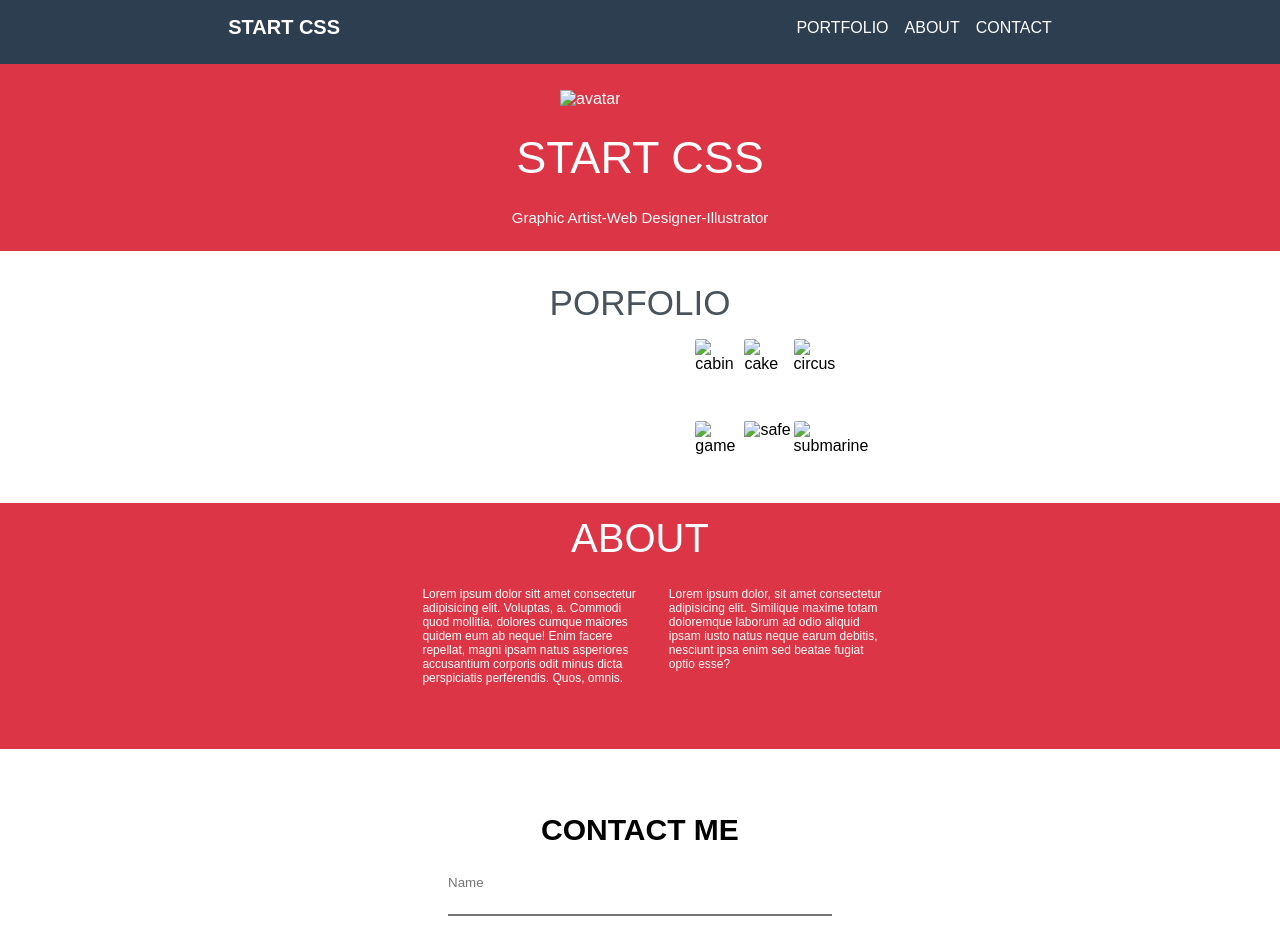
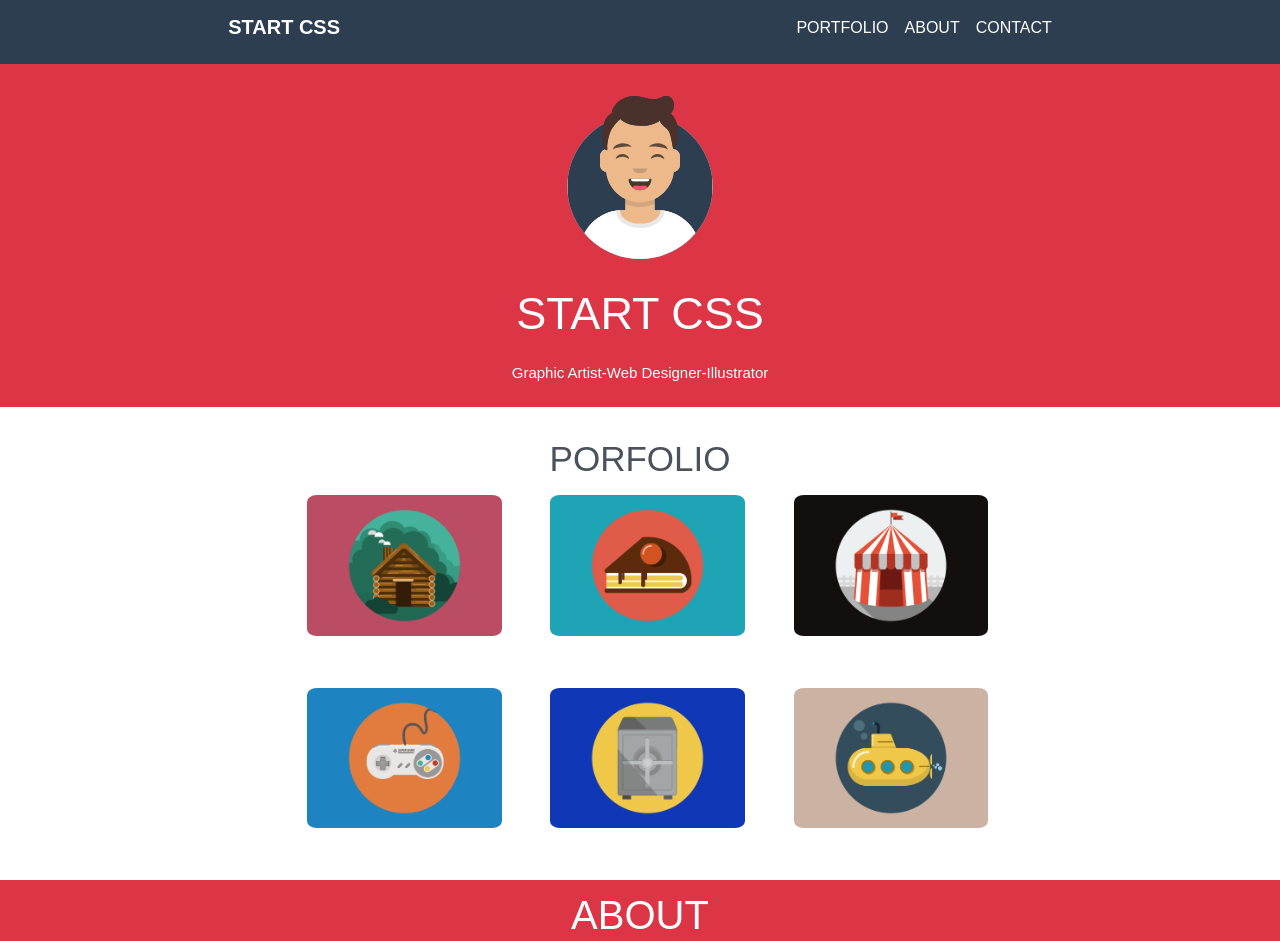
Before and after one commit to kzakaria97/start-css-12-04-2022, a plain HTML site: page index.html in a window 1280 px wide. Shown: the top 941 px of the page. Drawn offline with Linux system fonts and the light colour scheme.

Commit message:
last commit

```diff
--- a/index.html
+++ b/index.html
@@ -4,8 +4,8 @@
     <meta charset="UTF-8">
     <meta http-equiv="X-UA-Compatible" content="IE=edge">
     <meta name="viewport" content="width=device-width, initial-scale=1.0">
-    <link rel="stylesheet" href="./css/style.css">
-    <link rel="stylesheet" href="./css/media.css">
+    <link rel="stylesheet" href="./public/css/style.css">
+    <link rel="stylesheet" href="./public/css/media.css">
     <link rel="stylesheet" href="https://pro.fontawesome.com/releases/v5.10.0/css/all.css"
         integrity="sha384-AYmEC3Yw5cVb3ZcuHtOA93w35dYTsvhLPVnYs9eStHfGJvOvKxVfELGroGkvsg+p" crossorigin="anonymous" />
         <link rel="preconnect" href="https://fonts.googleapis.com">
@@ -28,7 +28,7 @@
     </header>
     <section class="deuxieme-elem">
         <div class="deuxieme-elem-avatar">
-            <img src="./img/avataaars.svg" alt="avatar">
+            <img src="./public/img/avataaars.svg" alt="avatar">
         </div>
         <div class="deuxieme-elem-title">START CSS</div>
         <div class="deuxieme-elem-para">
@@ -42,22 +42,22 @@
         </div>
         <div class="troisieme-elem-icon">
             <div class="icon">
-                <img src="./img/portfolio/cabin.png" alt="cabin">
+                <img src="./public/img/portfolio/cabin.png" alt="cabin">
             </div>
             <div class="icon">
-                <img src="./img/portfolio/cake.png" alt="cake">
+                <img src="./public/img/portfolio/cake.png" alt="cake">
             </div>
             <div class="icon">
-                <img src="./img/portfolio/circus.png" alt="circus">
+                <img src="./public/img/portfolio/circus.png" alt="circus">
             </div>
             <div class="icon">
-                <img src="./img/portfolio/game.png" alt="game">
+                <img src="./public/img/portfolio/game.png" alt="game">
             </div>
             <div class="icon">
-                <img src="./img/portfolio/safe.png" alt="safe">
+                <img src="./public/img/portfolio/safe.png" alt="safe">
             </div>
             <div class="icon">
-                <img src="./img/portfolio/submarine.png" alt="submarine">
+                <img src="./public/img/portfolio/submarine.png" alt="submarine">
             </div>
         </div>
     </section>
```
Also changed, not shown: public/css/media.css (renamed from css/media.css), public/css/style.css (renamed from css/style.css), public/img/avataaars.svg (added), public/img/favicon.ico (added), public/img/portfolio/cabin.png (added), public/img/portfolio/cake.png (added), public/img/portfolio/circus.png (added), public/img/portfolio/game.png (added), public/img/portfolio/safe.png (added), public/img/portfolio/submarine.png (added), scheenshot.png (added).
